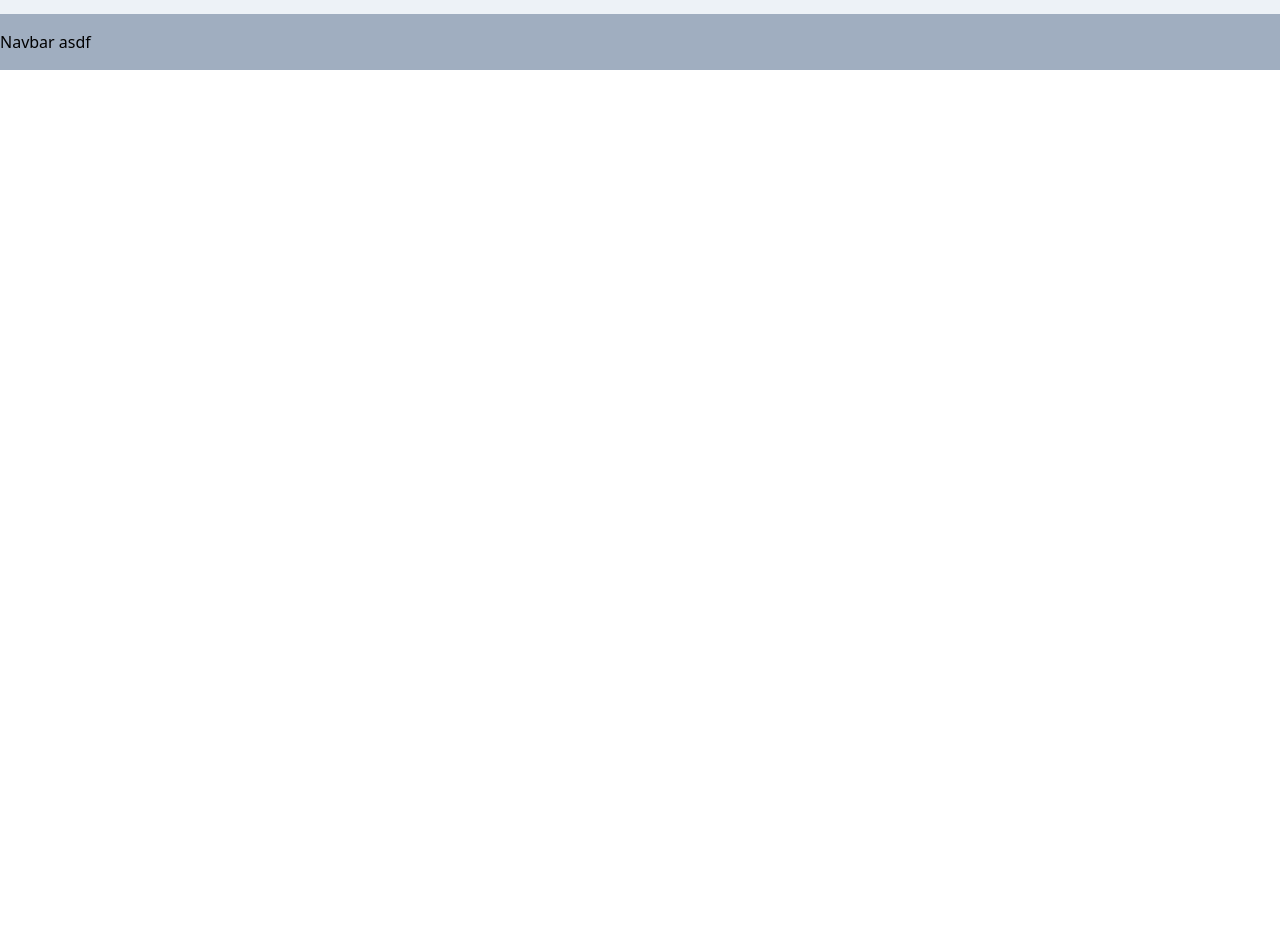
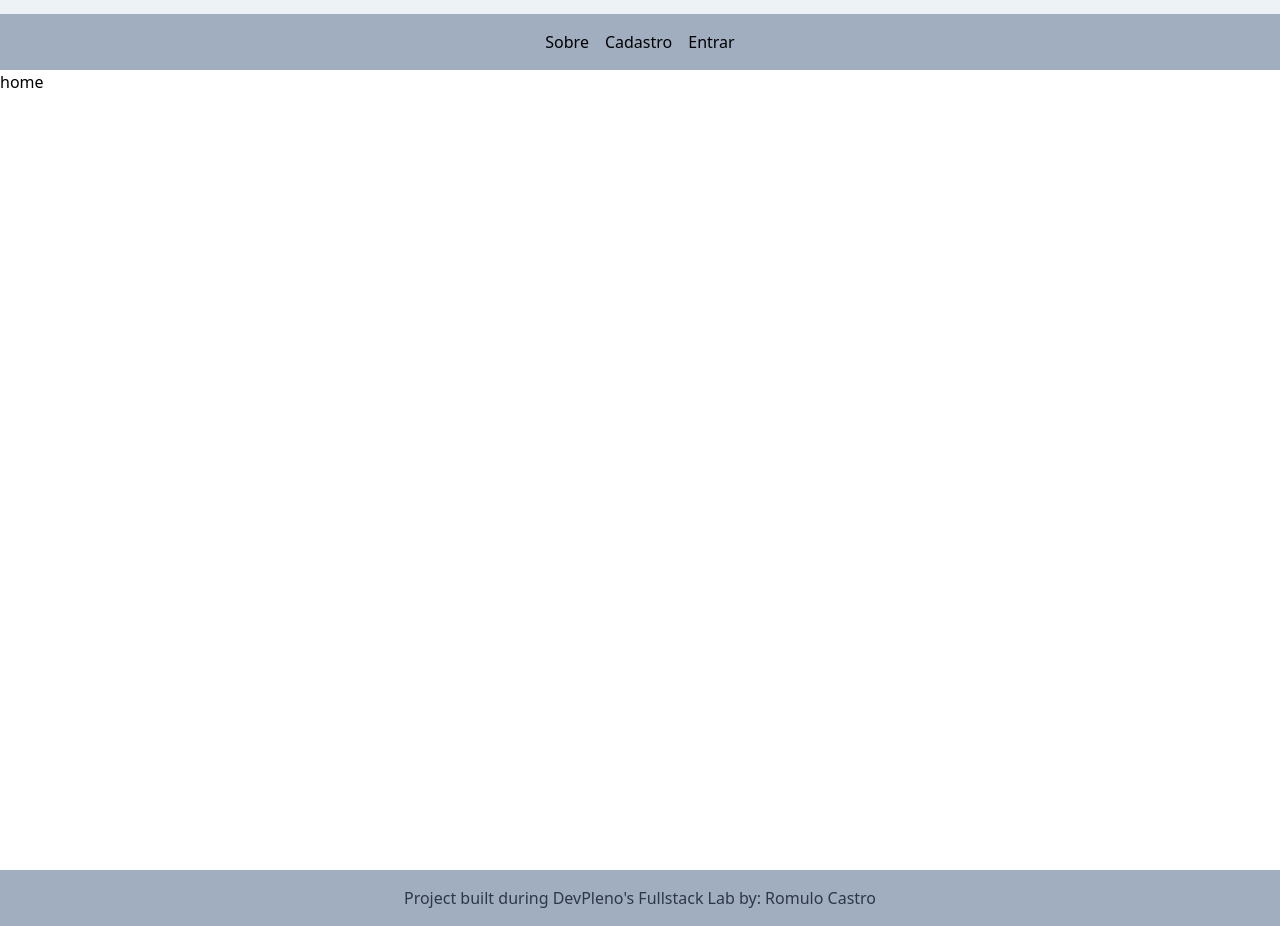
Before and after one commit to romluc/mydailystatus, a Next.js app: page / in a window 1280 px wide. Shown: the part 82-1008 px from the top of the page. Before the commit the page ends 800 px from the top, so only its background shows below. Built offline with nearby package versions, Linux system fonts and the light colour scheme.

Commit message:
Create Footer component

```diff
--- /dev/null
+++ b/components/Footer.js
@@ -0,0 +1,12 @@
+import React from 'react';
+
+const Footer = () => {
+  return (
+    <div className='bg-gray-500 py-4 text-center text-gray-800'>
+      Project built during DevPleno's Fullstack Lab by:{' '}
+      <a href='https://linkedin.com/in/romulo-castro-filho'>Romulo Castro</a>
+    </div>
+  );
+};
+
+export default Footer;
--- a/components/Header.js
+++ b/components/Header.js
@@ -1,5 +1,5 @@
 import React from 'react';
-import Navbar from './Navbar';
+import NavBar from './NavBar';
 
 // import { Container } from './styles';
 
@@ -14,7 +14,7 @@ const Header = () => {
           height='60'
         />
       </h1>
-      <Navbar />
+      <NavBar />
     </div>
   );
 };
--- a/components/Navbar.js
+++ b/components/Navbar.js
@@ -1,7 +1,24 @@
 import React from 'react';
+import Link from 'next/link';
 
-const Navbar = () => {
-  return <div className='bg-gray-500 py-4'>Navbar asdf</div>;
+const NavLink = ({ href, children }) => {
+  return (
+    <Link className='container' href={href}>
+      <a className='p-2 transition duration-200 ease-in-out  hover:text-teal-800'>
+        {children}
+      </a>
+    </Link>
+  );
 };
 
-export default Navbar;
+const NavBar = () => {
+  return (
+    <div className='bg-gray-500 py-4 text-center'>
+      <NavLink href='/sobre'>Sobre</NavLink>
+      <NavLink href='/cadastro'>Cadastro</NavLink>
+      <NavLink href='/entrar'>Entrar</NavLink>
+    </div>
+  );
+};
+
+export default NavBar;
--- a/pages/_app.js
+++ b/pages/_app.js
@@ -1,10 +1,16 @@
 import React from 'react';
+import Header from '../components/Header';
+import Footer from '../components/Footer';
 import '../styles/styles.css';
 
 const App = ({ Component, pageProps }) => {
   return (
     <div>
-      <Component {...pageProps} />
+      <Header />
+      <div className='min-h-screen container mx-auto'>
+        <Component {...pageProps} />
+      </div>
+      <Footer />
     </div>
   );
 };
--- /dev/null
+++ b/pages/cadastro.js
@@ -0,0 +1,7 @@
+import React from 'react';
+
+const Cadastro = () => {
+  return <h1>Cadastro</h1>;
+};
+
+export default Cadastro;
--- /dev/null
+++ b/pages/entrar.js
@@ -0,0 +1,7 @@
+import React from 'react';
+
+const Entrar = () => {
+  return <h1>Entrar</h1>;
+};
+
+export default Entrar;
--- a/pages/index.js
+++ b/pages/index.js
@@ -4,7 +4,7 @@ import Header from '../components/Header';
 const Index = () => {
   return (
     <div>
-      <Header />
+      <h1>home</h1>
     </div>
   );
 };
--- a/pages/page2.js
+++ b/pages/page2.js
@@ -4,7 +4,6 @@ import Header from '../components/Header';
 const Page2 = () => {
   return (
     <div>
-      <Header />
       <h1>Page 2</h1>
     </div>
   );
--- /dev/null
+++ b/pages/sobre.js
@@ -0,0 +1,7 @@
+import React from 'react';
+
+const Sobre = () => {
+  return <h1>Sobre</h1>;
+};
+
+export default Sobre;
```
